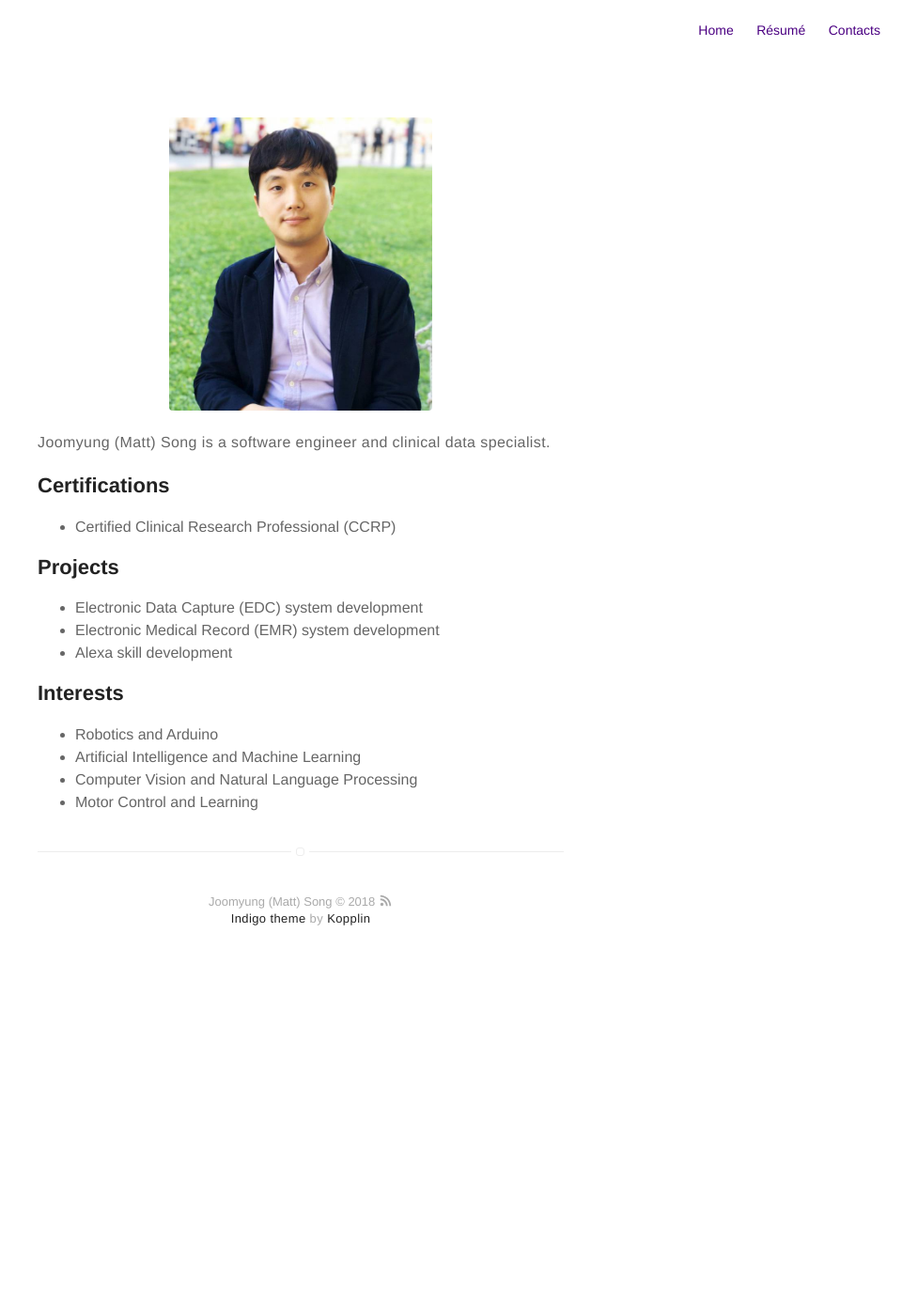
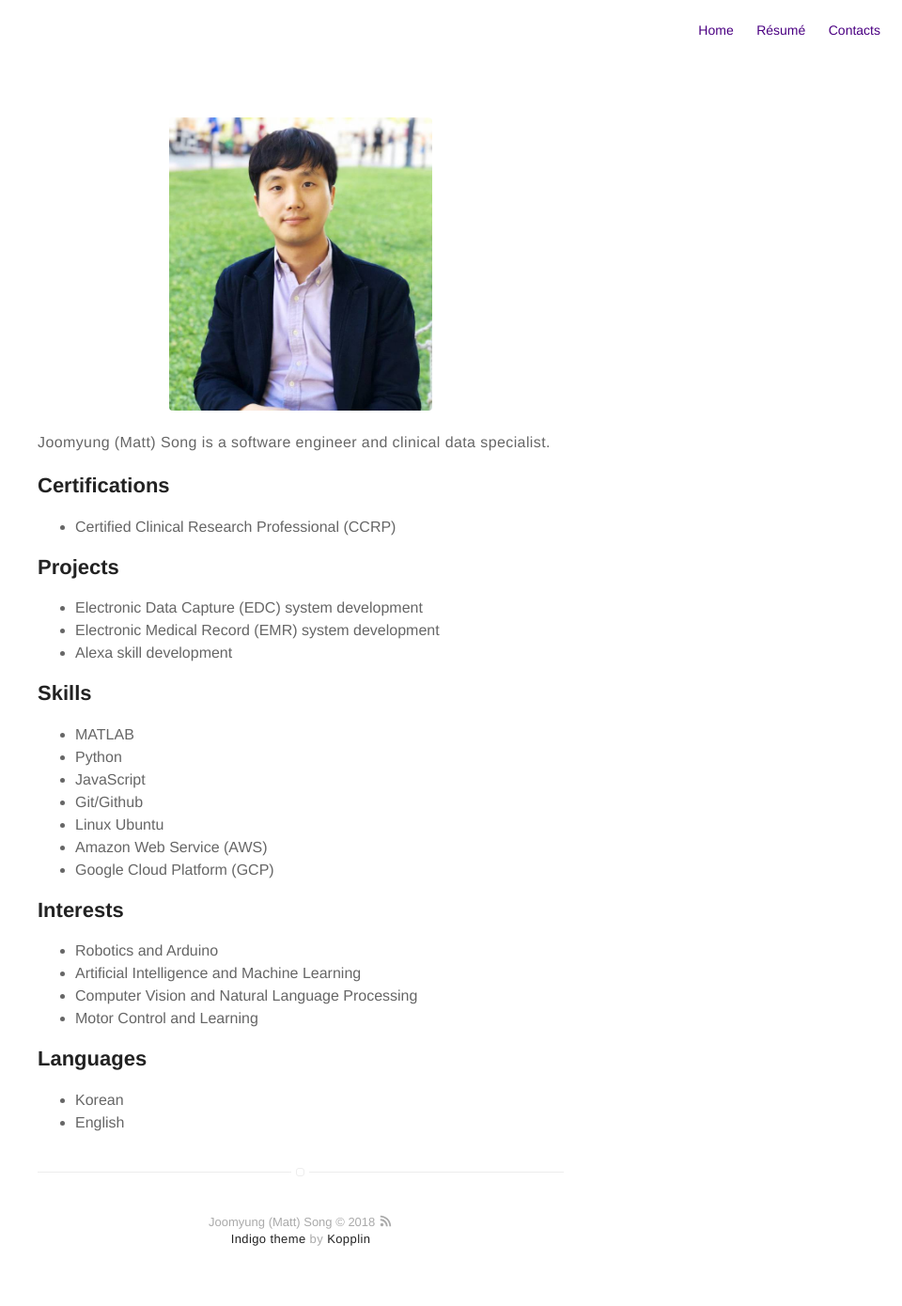
Before and after one commit to joomyung/joomyung.github.io, a Jekyll site: the page built from about.md, in a window 1280 px wide. Shown: the whole page at 94% size, without its empty margins (320-1280 px from the left). Built offline with Jekyll 4.4.1, drawn with Linux system fonts in a browser that asks for light colours; before the commit the page ends 1049 px from its top, so only the background shows below that.

Commit message:
resume and about edited

```diff
--- a/about.md
+++ b/about.md
@@ -18,6 +18,17 @@ layout: page
 	<li>Alexa skill development</li>
 </ul>
 
+<h2>Skills</h2>
+<ul>
+	<li>MATLAB</li>
+	<li>Python</li>
+	<li>JavaScript</li>
+	<li>Git/Github</li>
+	<li>Linux Ubuntu</li>
+	<li>Amazon Web Service (AWS)</li>
+	<li>Google Cloud Platform (GCP)</li>
+</ul>
+
 <h2>Interests</h2>
 <ul>
 	<li>Robotics and Arduino</li>
@@ -25,3 +36,9 @@ layout: page
 	<li>Computer Vision and Natural Language Processing</li>
 	<li>Motor Control and Learning</li>
 </ul>
+
+<h2>Languages</h2>
+<ul>
+	<li>Korean</li>
+	<li>English</li>
+</ul>
```
Also changed, not shown: 1 other file.
